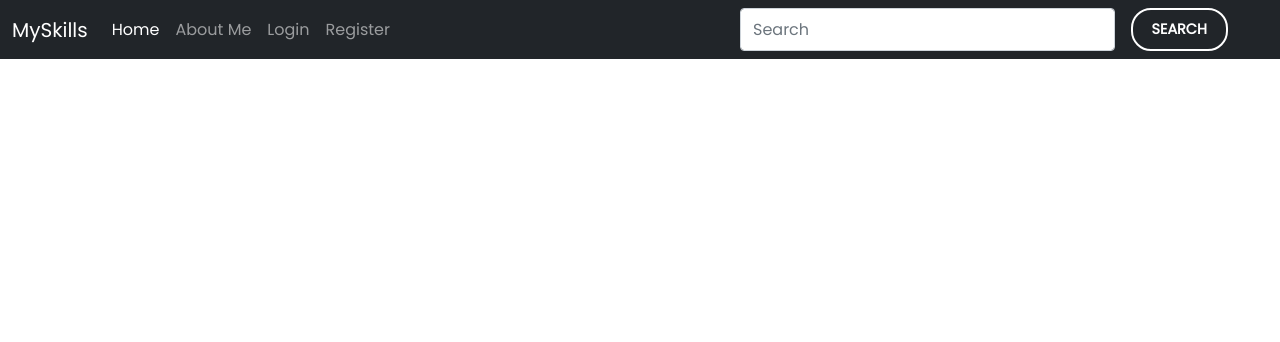
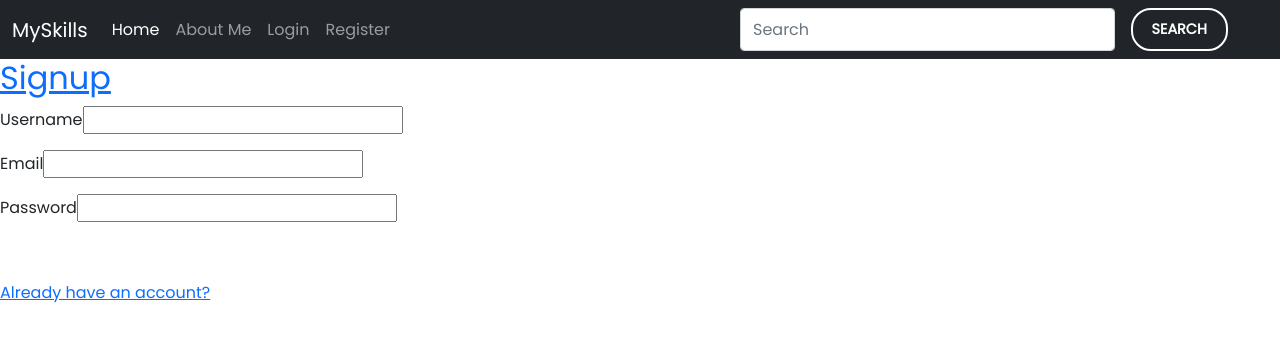
Before and after one commit to vatsal-08/MySkills, a Django app: template myskills/accounts/templates/accounts/signup.html in a window 1280 px wide. Shown: the top 342 px of the page. Run offline with Django 4.2, Linux system fonts and the light colour scheme; the template is opened without the code that fills it, so the values that code supplies are empty, except form fields; tables that the repository leaves empty hold one stand-in row (values such as "Sample post"); form fields are guessed from the names that the template uses; some web fonts are replaced.

Commit message:
Authentication templates ready

```diff
--- a/myskills/accounts/templates/accounts/signup.html
+++ b/myskills/accounts/templates/accounts/signup.html
@@ -3,5 +3,15 @@
 {% block title %}Register |{% endblock title %}
 
 {% block content %}
-
+    <h2><a class="auth" >Signup</a></h2>
+    <form action="" method="post">
+        {% csrf_token %}
+        <p>{{form.username.label_tag}}{{form.username}}</p>
+        <p>{{form.email.label_tag}}{{form.email}}</p>
+        <p>{{form.password.label_tag}}{{form.password}}</p>
+        &emsp;&emsp;&emsp;&emsp;&emsp;&emsp;&emsp;&emsp;
+        <button class="btn btn-primary" type="submit">SignUp</button>
+        <p><a class="auth" href="{% url 'login'%}">Already have an account?</a></p>
+        {{form.errors}}
+    </form>
 {% endblock %}
```
Also changed, not shown: myskills/accounts/templates/accounts/login.html (+12 -1 lines).
